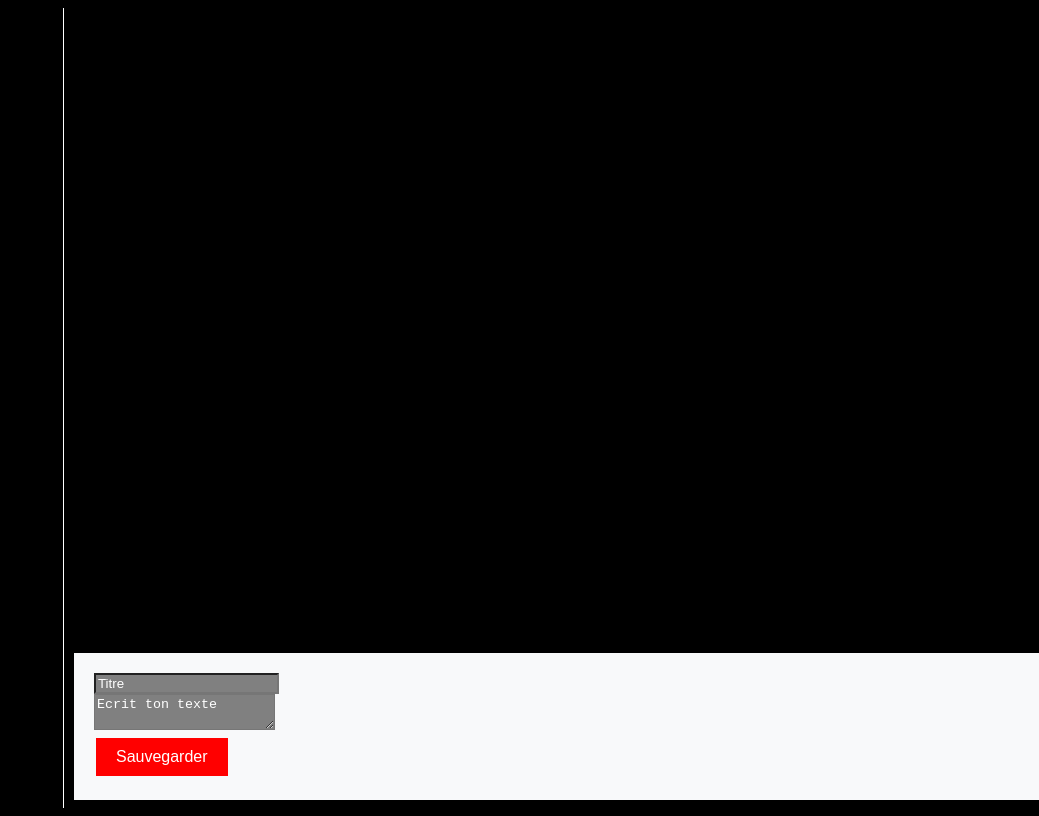
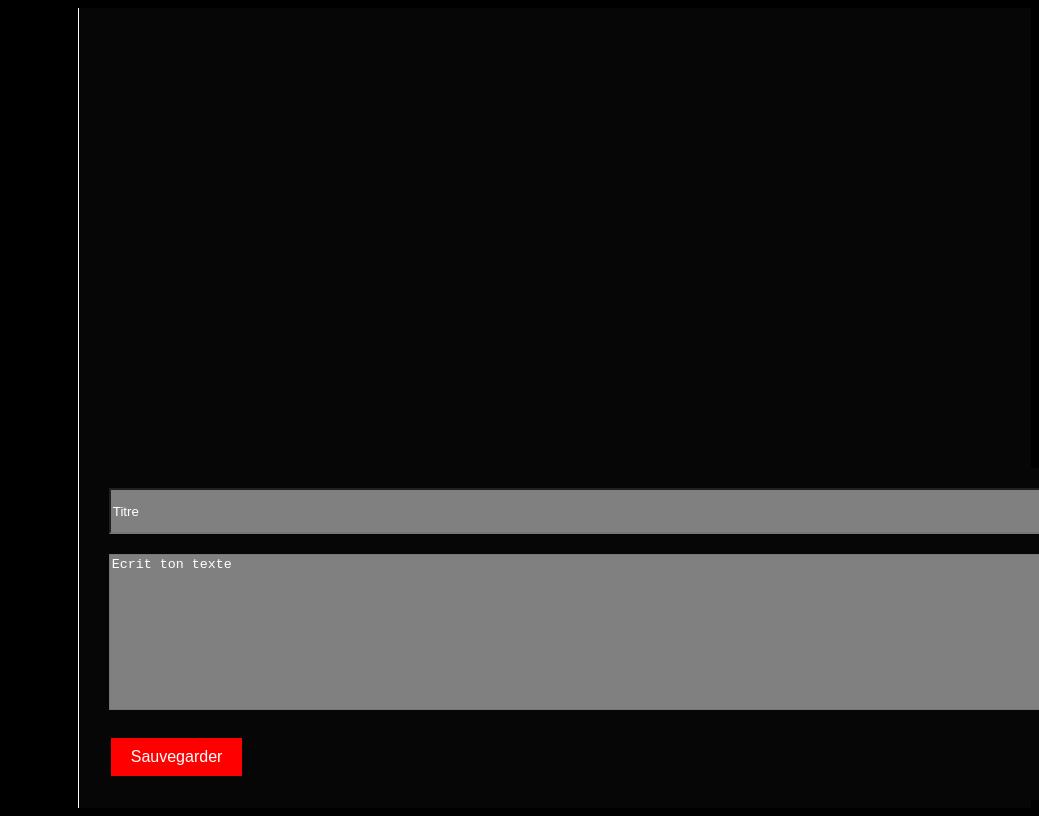
Before and after one commit to BrvAlexis/blocnote, a React (Vite) app: page / in a window 1280 px wide. Shown: the whole page, without its empty margins (241-1280 px from the left). Built offline with nearby package versions, Linux system fonts and the light colour scheme.

Commit message:
bouton suppression

```diff
--- a/src/App.jsx
+++ b/src/App.jsx
@@ -19,6 +19,10 @@ function App() {
     setNotes([newNote, ...notes]);
   };
 
+  const handleDelete = (id) => {
+    setNotes(notes.filter(note => note.id !== id));
+  };
+
   const selectedNote = notes.find((note) => note.id === selectedNoteId);
 
   return (
@@ -27,7 +31,7 @@ function App() {
           <NoteList notes={notes} onSelectNote={setSelectedNoteId} />
         </div>
         <div className="note-display">
-          {selectedNote && <NoteDisplay note={selectedNote} />}
+          {selectedNote && <NoteDisplay note={selectedNote} onDelete={handleDelete} />}
           <MarkdownInput onSave={handleSave} />
         </div>
     </div>
--- a/src/NoteDisplay.jsx
+++ b/src/NoteDisplay.jsx
@@ -1,13 +1,18 @@
 import React from 'react';
 import Showdown from 'showdown';
 
-function NoteDisplay({ note }) {
+function NoteDisplay({ note, onDelete }) {
     const converter = new Showdown.Converter();
     const htmlContent = converter.makeHtml(note.text);
 
     return (
-      <div dangerouslySetInnerHTML={{ __html: htmlContent }} />
+      <div>
+        <h2>{note.title}</h2> {/* Affiche le titre de la note */}
+
+        <div dangerouslySetInnerHTML={{ __html: htmlContent }} />
+        <button onClick={() => onDelete(note.id)}>Supprimer</button>
+      </div>
     );
-  }
+}
 
 export default NoteDisplay;
--- a/src/Styles.css
+++ b/src/Styles.css
@@ -20,13 +20,21 @@ body {
     position: fixed;
     bottom: 0;
     width: 100%;
-    background-color: #f8f9fa;
+    background-color: #060606;
     padding: 20px;
   }
 
   .input-field {
     background-color: gray;
     color: white;
+    width: 100%; /* Définir la largeur */
+    height: 40px; /* Définir la hauteur */
+    margin-bottom: 20px; /* Ajouter une marge en bas */
+
+  }
+
+  textarea.input-field {
+    height: 150px; /* Définir la hauteur pour la zone de texte */
   }
 
   .input-field::placeholder {
@@ -48,7 +56,12 @@ body {
   }
 
   .note-item {
-    margin-bottom: 20px; /* Pour laisser de l'espace entre les notes */
+    margin-bottom: 20px;
+    transition: background-color 0.5s ease; /* Ajoute une transition douce lors du changement de couleur de fond */
+  }
+
+  .note-item:hover {
+    background-color: #444; /* Change la couleur de fond lors du survol */
   }
 
   .note-title {
@@ -61,6 +74,18 @@ body {
   }
 
   .note-display {
-    width: 80%;
+    width: 75%;
     padding: 10px;
+    background-color: #060606;
+    color: #fff;
   }
+
+  .note-display h2 {
+    font-size: 24px;
+    color: #f00;
+  }
+
+  .note-display p {
+    font-size: 16px;
+    line-height: 1.5;
+  }
```
